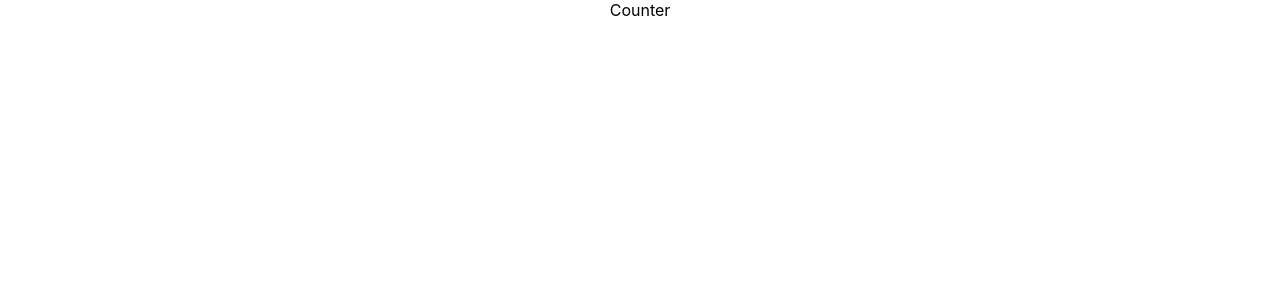
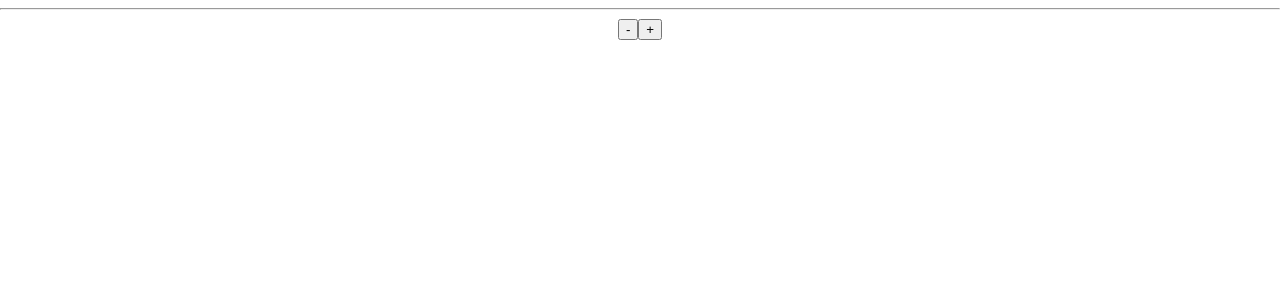
Before and after one commit to msalamanca-badilla/React-Hooks-Counter, a React (Create React App) app: page / in a window 1280 px wide. Shown: the top 300 px of the page. Built offline with nearby package versions, Linux system fonts and the light colour scheme.

Commit message:
add plus and minus buttons

```diff
--- a/src/Components/Counter/Counter.jsx
+++ b/src/Components/Counter/Counter.jsx
@@ -3,7 +3,10 @@ import React from "react";
 export default function Counter(){
     return(
         <div className = 'Counter'>
-            Counter
+            <div></div>
+            <hr />
+            <button>-</button>
+            <button>+</button>
         </div>
     )
 }
```
